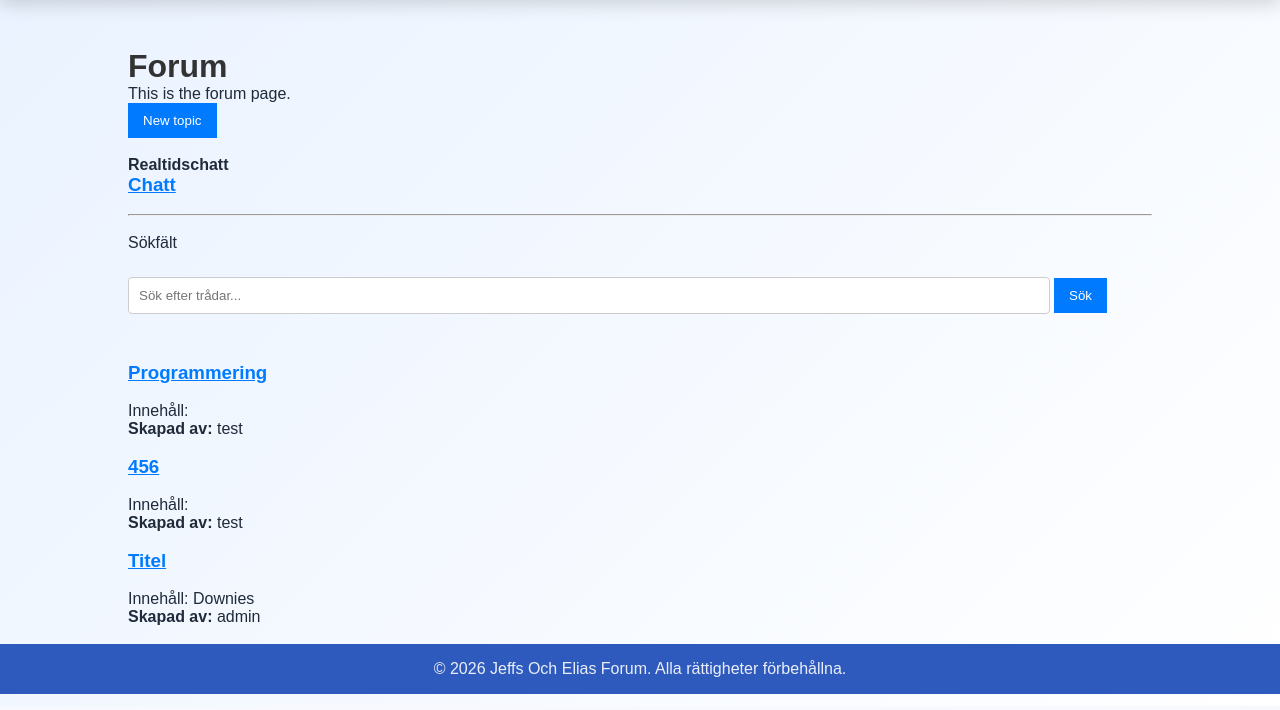
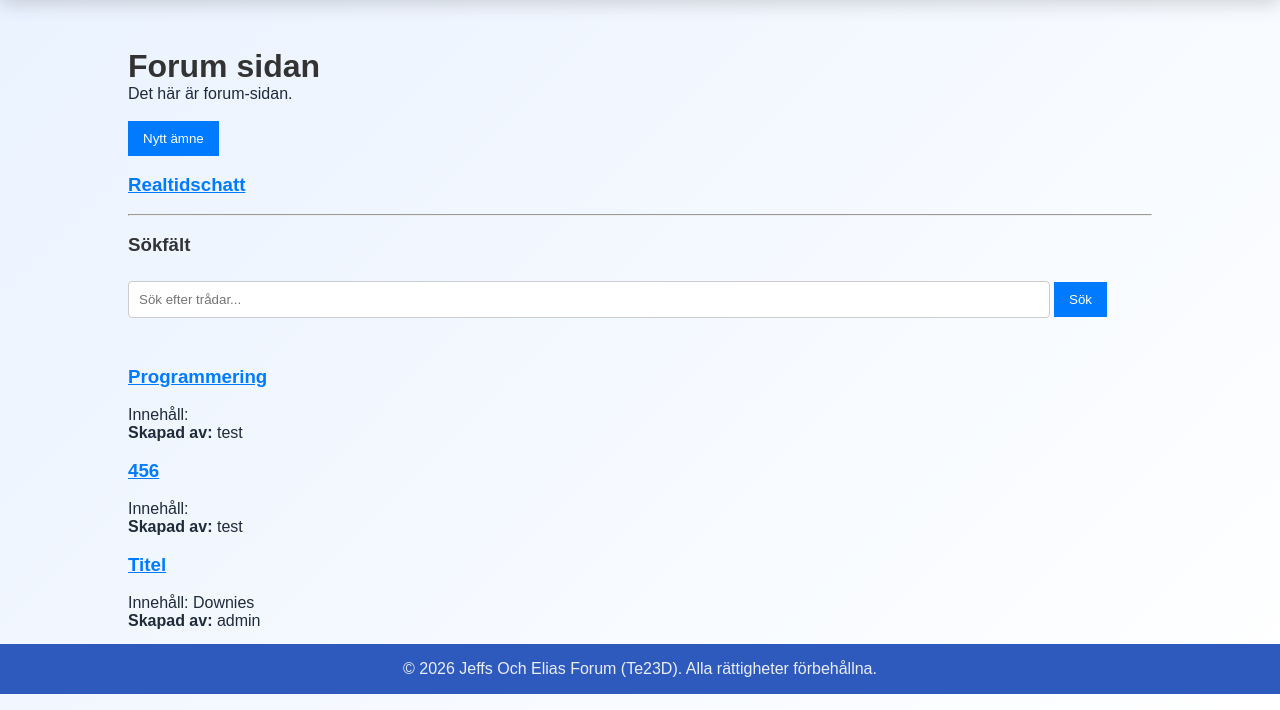
Before and after one commit to Carlchr/BetygshojandeProjekt, a Flask app: page /forum in a window 1280 px wide. Shown: the part 106-816 px from the top of the page. Run offline with Flask 3, Linux system fonts and the light colour scheme; a user stored in the database is signed in; data comes from the database, SQL or seed files in the repository; some libraries are stand-ins or nearby versions.

Commit message:
Small changes

```diff
--- a/app.py
+++ b/app.py
@@ -80,7 +80,6 @@ def handle_connect():
 
 # Routes
 @app.route('/')
-@limiter.limit("20/minute")
 def index():
     return render_template('index.html')
 
--- a/static/style.css
+++ b/static/style.css
@@ -319,12 +319,12 @@ main {
     color: white;
     border-radius: 50px;
     font-weight: bold;
-    transition: background 0.2s ease;
     text-decoration: none;
 }
 
 .btn-return:hover {
     background-color: #1f4ecc;
+    transition: background 0.2s ease;
 }
 
 footer {
--- a/templates/base.html
+++ b/templates/base.html
@@ -66,7 +66,7 @@
         </main>
 
         <footer>
-            <p>&copy; 2026 Jeffs Och Elias Forum. Alla rättigheter förbehållna.</p>
+            <p>&copy; 2026 Jeffs Och Elias Forum (Te23D). Alla rättigheter förbehållna.</p>
         </footer>
 
         <script>
@@ -86,8 +86,6 @@
                     console.warn('Socket error', err);
                 });
             }
-
-
         </script>
 
         <script>
@@ -100,7 +98,6 @@
                 chatt.innerText += `${username}: ${input.value}\n`;
                 input.value = "";
             });
-
         </script>
     </body>
 </html>
--- a/templates/forum.html
+++ b/templates/forum.html
@@ -2,20 +2,17 @@
 {% block customtitle %} Forum {% endblock %}
 
 {% block content %}
-    <h1>Forum</h1>
-    <p>This is the forum page.</p>
+    <h1>Forum sidan</h1>
+    <p> Det här är forum-sidan. </p><br>
 
-    <a href="{{ url_for('new_topic') }}" class="new-thread-btn">
-        <button type="button"> New topic </button>
-    </a>
+    <a href="{{ url_for('new_topic') }}" class="new-thread-btn"> <button type="button"> Nytt ämne </button> </a>
 
     <div class="forum-list">
-        <br><p><strong> Realtidschatt</strong></p>
-        <h3><a href="{{ url_for('realtidschatt') }}"> Chatt </a></h3>
+        <br><h3><a href="{{ url_for('realtidschatt') }}"> <p><strong> Realtidschatt </strong></p> </a></h3>
 
         <br><hr><br>
 
-        <p> Sökfält </p>
+        <h3><p><strong> Sökfält </strong></p></h3>
         <form action="{{ url_for('search') }}" method="GET">
             <input type="text" name="searchInfo" placeholder="Sök efter trådar...">
             <button type="submit"> Sök </button>
@@ -34,5 +31,4 @@
             <p> Inga trådar ännu. </p>
         {% endfor %}
     </div>
-
 {% endblock %}
--- a/templates/index.html
+++ b/templates/index.html
@@ -3,8 +3,7 @@
 
 {% block content %}
     <h2>Välkommen till Jeffs Och Elias Hemsida!</h2>
-    <p>Detta är startsidan för vårt forum där du kan delta i diskussioner och interagera med andra användare.</p>
-
+    <br><hr><br>
 
     {% if current_name == "rotj" or current_user == "rotj" %}
         <img src="/static/pictures/rotj.jpg" alt="Return Of the Jedi" class="rotj-image">
@@ -14,6 +13,7 @@
         <p>Välkommen tillbaka, {{ current_user }}! <a href="/forum"> Gå till forumet </a> för att delta i diskussionerna.</p>
     {% endif %}
 
+    <br><p> Detta är startsidan för vårt forum där du kan delta i diskussioner och interagera med andra användare. </p>
 
 {% endblock %}
 
```
Lines whose indentation alone changed are shown as unchanged.
